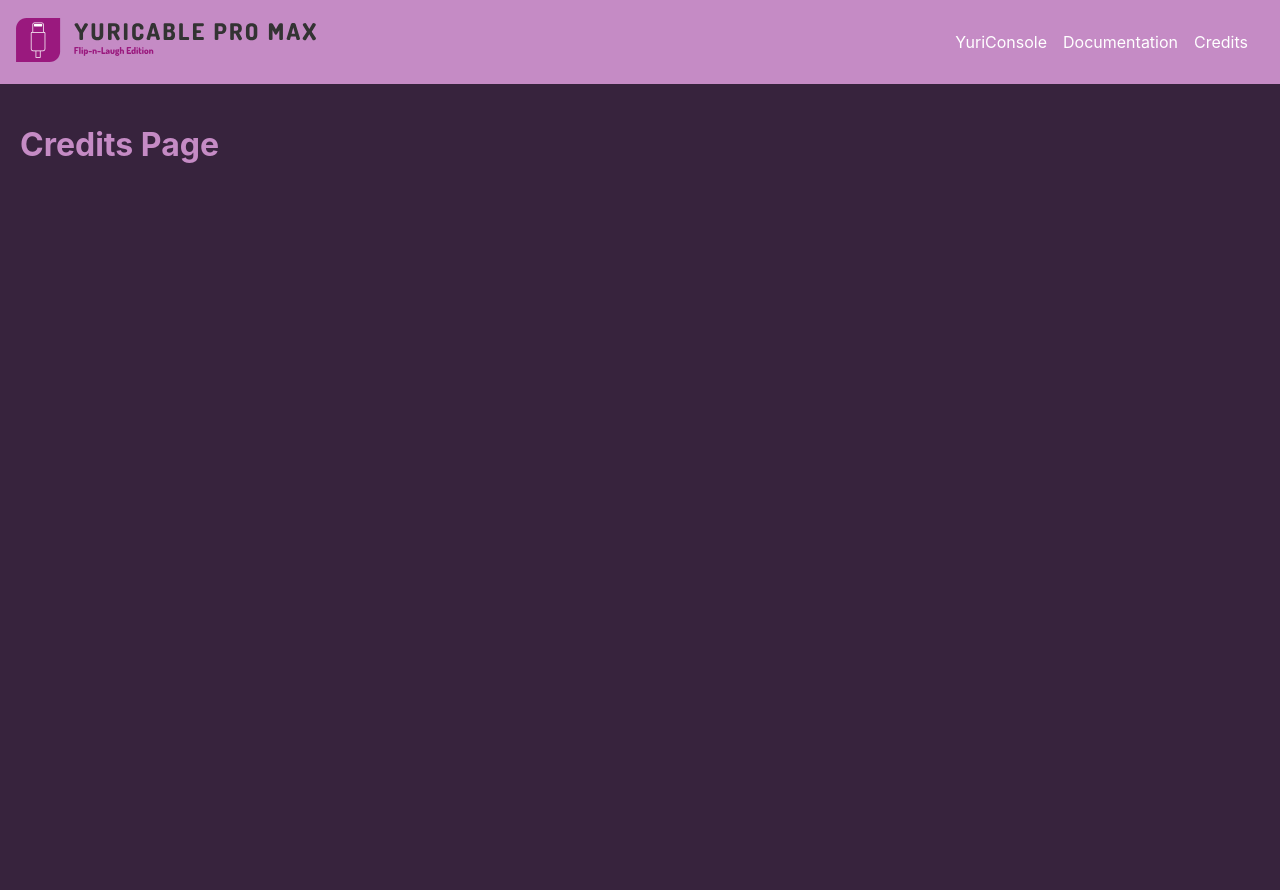
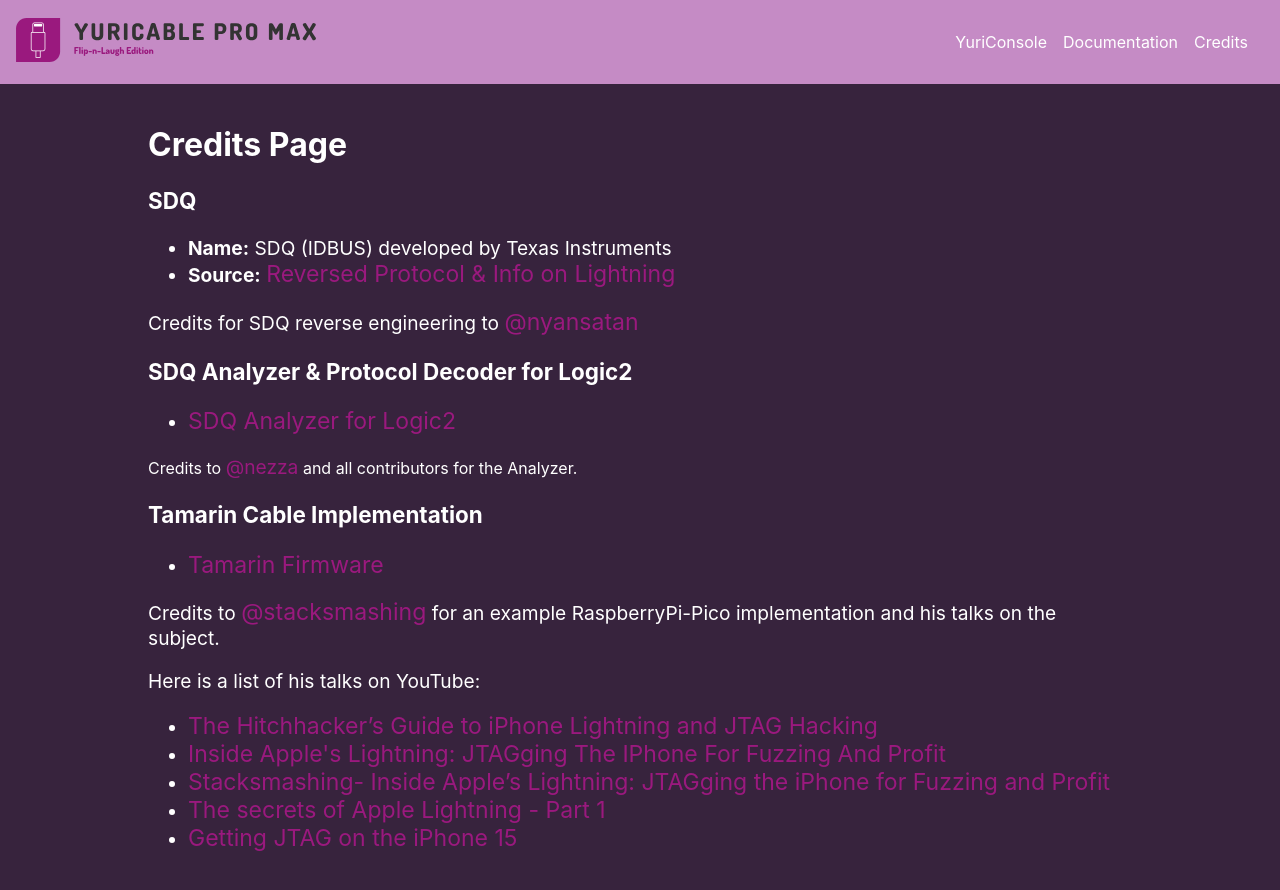
Before and after one commit to arag0re/yuricable.pro, a React (Create React App) app: page /credits in a window 1280 px wide. Shown: the top 890 px of the page. Before the commit the page ends 800 px from the top, so only its background shows below. Built offline with nearby package versions, Linux system fonts and the light colour scheme.

Commit message:
added credits

```diff
--- a/src/components/Credits.jsx
+++ b/src/components/Credits.jsx
@@ -1,11 +1,176 @@
-// components/Credits.js
-import React from 'react';
+import React, { useState } from 'react';
 
 const Credits = () => {
+  const containerStyle = {
+    margin: '0 10%',
+  };
+
+  const titleStyle = {
+    color: 'white',
+    fontSize: '2em',
+    fontWeight: 'bold',
+  };
+
+  const contentStyle = {
+    color: 'white',
+    fontSize: '1.2em',
+  };
+
+  const linkStyle = {
+    color: '#9a197e',
+    textDecoration: 'none',
+    fontSize: '1.2em',
+    cursor: 'pointer',
+  };
+
+  const videoContainerStyle = {
+    width: '100%',
+    height: '674px',
+    margin: '20px auto 20px', // Center the video container
+  };
+
+  const [selectedVideo, setSelectedVideo] = useState(null);
+
+ const toggleVideo = (videoId) => {
+   if (selectedVideo === videoId) {
+     setSelectedVideo(null); // Toggle off if the same video is clicked
+   } else {
+     setSelectedVideo(videoId); // Toggle on if a different video is clicked
+     // Scroll to the last link
+     const linksContainer = document.getElementById('videoLinks');
+     if (linksContainer) {
+       linksContainer.scrollTop = linksContainer.scrollHeight;
+     }
+   }
+ };
+
+ const videoLinksContainerStyle = {
+   ...contentStyle, // Inherit styles from contentStyle
+   paddingBottom: '10vh', // Add extra space at the bottom for scrolling
+ };
+
+  const embedYouTubeVideo = (videoId) => (
+    <div>
+      <iframe
+        style={videoContainerStyle}
+        src={`https://www.youtube.com/embed/${videoId}`}
+        title={`YouTube Video ${videoId}`}
+        frameBorder="0"
+        allowFullScreen
+      ></iframe>
+    </div>
+  );
+
   return (
-    <div>
-      <h1 className="web-serial-container">Credits Page</h1>
-      {/* Add content for the credits page */}
+    <div className="web-serial-container" style={containerStyle}>
+      <h1 style={titleStyle}>Credits Page</h1>
+
+      <div style={contentStyle}>
+        <h3>SDQ</h3>
+        <ul>
+          <li>
+            <strong>Name:</strong> SDQ (IDBUS) developed by Texas Instruments
+          </li>
+          <li>
+            <strong>Source:</strong>{' '}
+            <a
+              style={linkStyle}
+              href="https://nyansatan.github.io/lightning/"
+              target="_blank"
+              rel="noopener noreferrer"
+            >
+              Reversed Protocol & Info on Lightning
+            </a>
+          </li>
+        </ul>
+      </div>
+
+      <div style={contentStyle}>
+        <p>
+          Credits for SDQ reverse engineering to{' '}
+          <a style={linkStyle} href="https://github.com/nyansatan" target="_blank" rel="noopener noreferrer">
+            @nyansatan
+          </a>
+        </p>
+      </div>
+      <div style={contentStyle}>
+        <h3>SDQ Analyzer & Protocol Decoder for Logic2</h3>
+        <ul>
+          <li>
+            <a style={linkStyle} href="https://github.com/nezza/SDQAnalyzer" target="_blank" rel="noopener noreferrer">
+              SDQ Analyzer for Logic2
+            </a>
+          </li>
+        </ul>
+      </div>
+      <p>
+        Credits to{' '}
+        <a style={linkStyle} href="https://github.com/nezza" target="_blank" rel="noopener noreferrer">
+          @nezza
+        </a>{' '}
+        and all contributors for the Analyzer.
+      </p>
+
+      <div style={contentStyle}>
+        <h3>Tamarin Cable Implementation</h3>
+        <ul>
+          <li>
+            <a
+              style={linkStyle}
+              href="https://github.com/stacksmashing/tamarin-firmware"
+              target="_blank"
+              rel="noopener noreferrer"
+            >
+              Tamarin Firmware
+            </a>
+          </li>
+        </ul>
+      </div>
+
+      <div style={videoLinksContainerStyle} id="videoLinks">
+        <p>
+          Credits to{' '}
+          <a style={linkStyle} href="https://github.com/stacksmashing" target="_blank" rel="noopener noreferrer">
+            @stacksmashing
+          </a>{' '}
+          for an example RaspberryPi-Pico implementation and his talks on the subject.
+        </p>
+        <p>Here is a list of his talks on YouTube:</p>
+        <ul>
+          <li>
+            <span style={linkStyle} onClick={() => toggleVideo('8p3Oi4DL0eI')}>
+              The Hitchhacker’s Guide to iPhone Lightning and JTAG Hacking
+            </span>
+            {selectedVideo === '8p3Oi4DL0eI' && embedYouTubeVideo('8p3Oi4DL0eI')}
+          </li>
+          <li>
+            <span style={linkStyle} onClick={() => toggleVideo('vmQcrU5pNvU')}>
+              Inside Apple's Lightning: JTAGging The IPhone For Fuzzing And Profit
+            </span>
+            {selectedVideo === 'vmQcrU5pNvU' && embedYouTubeVideo('vmQcrU5pNvU')}
+          </li>
+          <li>
+            <span style={linkStyle} onClick={() => toggleVideo('-nFWcKHIUN4')}>
+              Stacksmashing- Inside Apple’s Lightning: JTAGging the iPhone for Fuzzing and Profit
+            </span>
+            {selectedVideo === '-nFWcKHIUN4' && embedYouTubeVideo('-nFWcKHIUN4')}
+          </li>
+          <li>
+            <span style={linkStyle} onClick={() => toggleVideo('p5tMaWsuGk0')}>
+              The secrets of Apple Lightning - Part 1
+            </span>
+            {selectedVideo === 'p5tMaWsuGk0' && embedYouTubeVideo('p5tMaWsuGk0')}
+          </li>
+          <li>
+            <span style={linkStyle} onClick={() => toggleVideo('D8UGlvBubkA')}>
+              Getting JTAG on the iPhone 15
+            </span>
+            {selectedVideo === 'D8UGlvBubkA' && embedYouTubeVideo('D8UGlvBubkA')}
+          </li>
+        </ul>
+      </div>
+
+      {/* Other content sections */}
     </div>
   );
 };
--- a/src/css/WebSerial.css
+++ b/src/css/WebSerial.css
@@ -1,6 +1,7 @@
 /* Add this to your WebSerial.css */
 .web-serial-container {
     padding: 20px;
+    margin: 0px auto 400px
 }
 
 .console {
```
Also changed, not shown: public/logo192.png (deleted), public/logo512.png (deleted).
